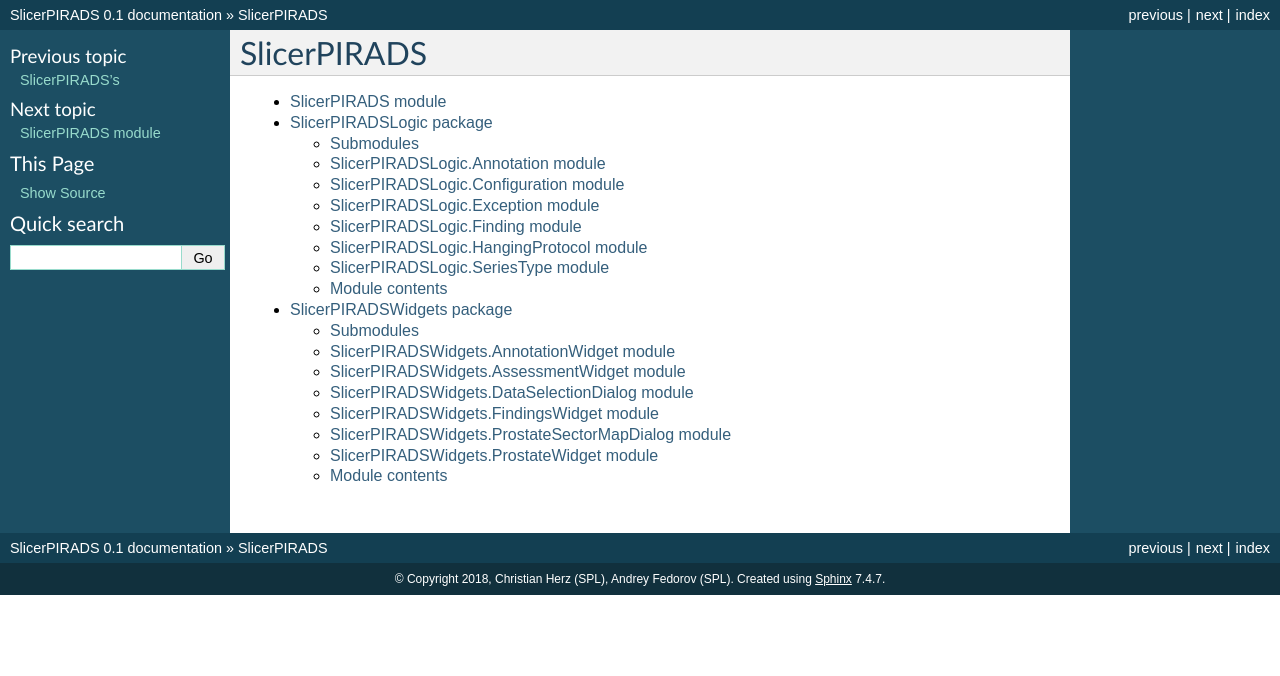
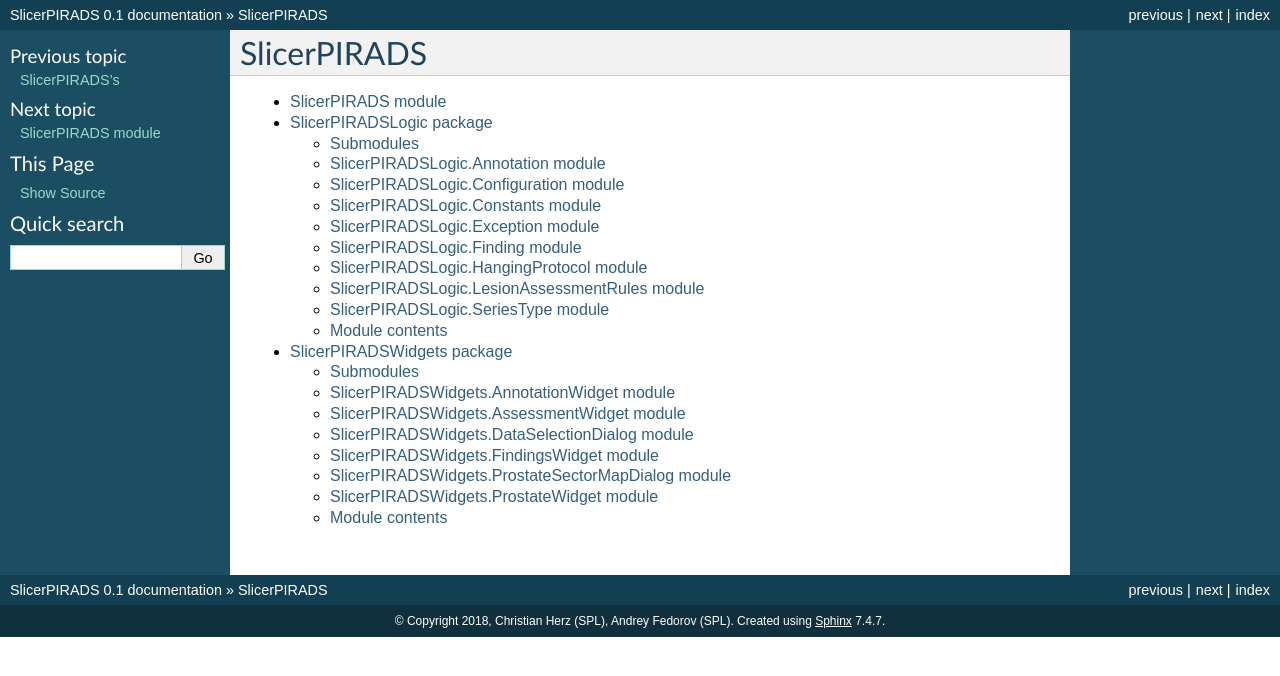
Before and after one commit to QIICR/SlicerPIRADS, a Sphinx documentation site: the page built from docs/modules.rst, in a window 1280 px wide. Shown: the top 676 px of the page. Built offline with Sphinx 7.4.7, drawn with Linux system fonts in a browser that asks for light colours.

Commit message:
ENH: updated documentation and requirements for docstring interpretation

```diff
--- a/docs/SlicerPIRADSLogic.rst
+++ b/docs/SlicerPIRADSLogic.rst
@@ -16,6 +16,14 @@
 --------------------------------------
 
 .. automodule:: SlicerPIRADSLogic.Configuration
+    :members:
+    :undoc-members:
+    :show-inheritance:
+
+SlicerPIRADSLogic.Constants module
+----------------------------------
+
+.. automodule:: SlicerPIRADSLogic.Constants
     :members:
     :undoc-members:
     :show-inheritance:
@@ -44,6 +52,14 @@
     :undoc-members:
     :show-inheritance:
 
+SlicerPIRADSLogic.LesionAssessmentRules module
+----------------------------------------------
+
+.. automodule:: SlicerPIRADSLogic.LesionAssessmentRules
+    :members:
+    :undoc-members:
+    :show-inheritance:
+
 SlicerPIRADSLogic.SeriesType module
 -----------------------------------
 
--- a/docs/conf.py
+++ b/docs/conf.py
@@ -67,6 +67,7 @@
 # ones.
 extensions = [
     'sphinx.ext.autodoc',
+    'sphinxcontrib.napoleon'
 ]
 
 # Add any paths that contain templates here, relative to this directory.
--- /dev/null
+++ b/docs/requirements.txt
@@ -0,0 +1,2 @@
+sphinx_paramlinks
+sphinxcontrib-napoleon
```
Also changed, not shown: 1 other file.
